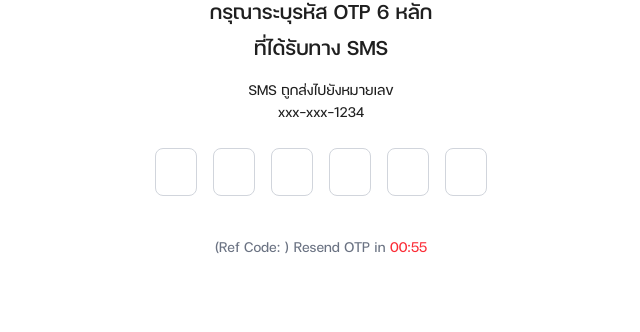
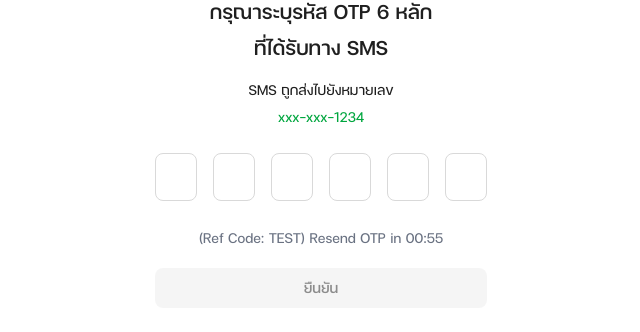
Before and after one commit to aungpor/Aungpor-Line-Dev, a Next.js app: page /register/otp in a window 1280 px wide. Shown: the part 168-500 px from the top of the page, without its empty margins (319-959 px from the left). Built offline with nearby package versions, Linux system fonts and the light colour scheme; no server answers.

Commit message:
otp update

```diff
--- a/components/GenLinkRequestOTPSection.tsx
+++ b/components/GenLinkRequestOTPSection.tsx
@@ -15,6 +15,7 @@ import { shallow } from "zustand/shallow";
 import { InputProps } from "react-otp-input";
 import { PATOIS_LOGO, PTG_LOGO } from "@/constants/component";
 import { useRouter } from "next/router";
+import AppButton from "./Common/Button";
 
 interface IProps {
   className?: string;
@@ -42,7 +43,7 @@ const GenLinkRequestOTPSection = (props: IProps) => {
     handleCountdown();
     setOtpInfomation({
       phoneNumber: "0813119090",
-      refCode: "",
+      refCode: "TEST",
       times: 1,
     })
   }, []);
@@ -52,12 +53,15 @@ const GenLinkRequestOTPSection = (props: IProps) => {
 
   }, [otpInfomation])
 
+  const otpValue = Form.useWatch("otpNumber", form) || ""; // fallback เป็น string ว่าง
+
+
   const onInputOTPChange = async (value: string) => {
     form.setFields([{ name: "otpNumber", errors: [] }]);
 
-    if (value.length >= 6) {
-      await loginWithPhoneNumberHandler();
-    }
+    // if (value.length >= 6) {
+    //   await loginWithPhoneNumberHandler();
+    // }
   };
 
   const onResetOTPHandler = async () => {
@@ -106,6 +110,11 @@ const GenLinkRequestOTPSection = (props: IProps) => {
     }
   };
 
+  const onSubmit = async () => {
+    if (otpValue?.length !== 6) return; // ป้องกันกรอกไม่ครบ
+    await loginWithPhoneNumberHandler();
+  };
+
   return (
     <Form form={form} className={`flex flex-col items-center justify-start bg-white px-6 py-10 gap-[25px] ${className}`}>
       {/* Logo */}
@@ -119,15 +128,15 @@ const GenLinkRequestOTPSection = (props: IProps) => {
           <div className="text-xl font-medium mb-2">ที่ได้รับทาง SMS</div>
         </div>
 
-        <div className="flex flex-col items-center justify-center">
+        <div className="flex flex-col items-center justify-center gap-[5px]">
           <div className="">SMS ถูกส่งไปยังหมายเลข</div>
-          <div>xxx-xxx-1234</div>
+          <div className="text-green-600">xxx-xxx-1234</div>
         </div>
       </div>
 
-
-      {/* OTP Input */}
-      <div className="mb-4">
+      <div className="flex flex-col items-center justify-center gap-[10px]">
+        {/* OTP Input */}
+      <div className="mb-4 otp-input-container">
         <FormOTPInput
           name="otpNumber"
           fixErrorContainer={false}
@@ -141,9 +150,9 @@ const GenLinkRequestOTPSection = (props: IProps) => {
       {/* Countdown / Resend */}
       {
         countdown > 0 ? (
-          <div className="text-sm text-gray-500">
+          <div className="text-[14px] text-gray-500">
             (Ref Code: {otpInfomation.refCode}) Resend OTP in{" "}
-            <span className="text-red-500">{countdownString}</span>
+            <span className="text-[14px]">{countdownString}</span>
           </div>
         ) : (
           <div
@@ -154,6 +163,19 @@ const GenLinkRequestOTPSection = (props: IProps) => {
           </div>
         )
       }
+
+      <AppButton
+        htmlType="button"
+        type="primary"
+        title="ยืนยัน"
+        disabled={otpValue.length < 6} // disabled จนกว่าจะกรอกครบ 6 ตัว
+        onClick={onSubmit}
+        className="!px-[16px] mt-[9px]"
+      />
+        </div>
+
+
+
     </Form >
   );
 };
--- a/styles/globals.css
+++ b/styles/globals.css
@@ -466,3 +466,25 @@ button.button-container.ant-btn-loading {
 :where(.ant-notification) {
   font-family: 'FC Minimal', 'Prompt', 'Sarabun', sans-serif !important;
 }
+
+.otp-input-container {
+    .ant-form-item-explain-error {
+        margin-top: 10px;
+        text-align: center;
+    }
+
+    input {
+        width: 42px !important;
+        height: 48px;
+        padding: 8px;
+        border-radius: 8px;
+        border: 1px solid #D9D9D9;
+        font-size: 16px;
+        line-height: 26px;
+    }
+
+    input:focus {
+        border: 1px solid #00B751;
+        box-shadow: 0px 0px 0px 2px rgba(72, 170, 21, 0.20),
+    }
+}
```
